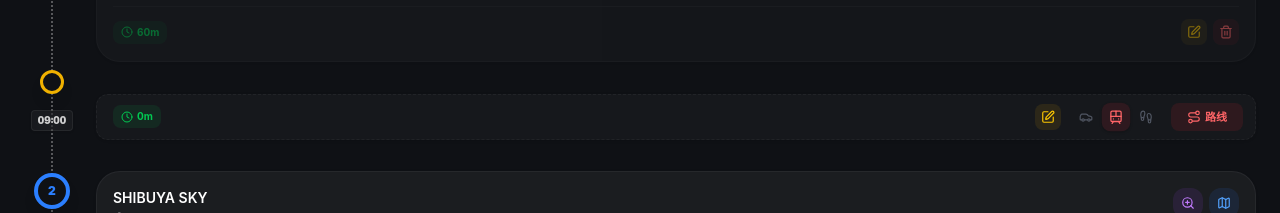
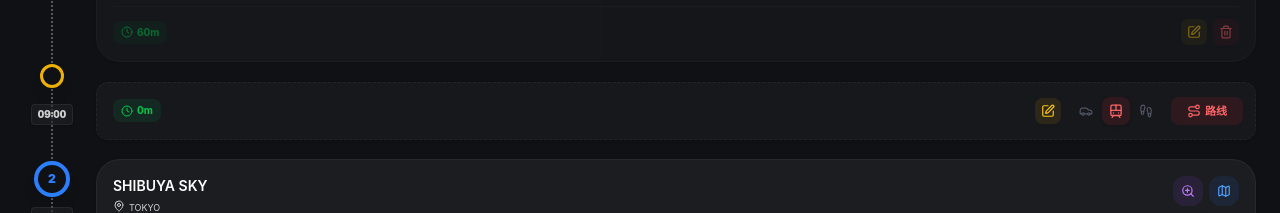
Before and after one commit to harvey1995/Travey, a React (Vite) app: page / in a window 1280 px wide. Shown: the part 487-700 px from the top of the page. Built offline with nearby package versions, Linux system fonts and the light colour scheme; no server answers.

Commit message:
Initial commit with trip planner code

```diff
--- a/src/App.jsx
+++ b/src/App.jsx
@@ -1175,7 +1175,7 @@
                           </div>
 
                           {idx < group.items.length - 1 && (
-                            <div key={`transport-${item.id}`} id={`transport-${item.id}`} className={`flex ${isMobileView ? 'gap-2' : 'gap-4'} py-3 items-center relative z-10 group`}>
+                            <div key={`transport-${item.id}`} id={`transport-${item.id}`} className={`flex ${isMobileView ? 'gap-2' : 'gap-4'} py-1.5 items-center relative z-10 group`}>
                               <div className="w-14 shrink-0 bg-transparent flex flex-col items-center justify-center relative z-20 -translate-y-5">
                                 <button
                                   onPointerDown={() => setActiveScaleId(`transport-${item.id}`)}
@@ -1203,7 +1203,7 @@
                                   {item.endTimeStr}
                                 </div>
                               </div>
-                              <div className={`relative z-20 flex-1 flex items-center justify-between px-3 py-2 rounded-xl border border-dashed shadow-sm transition-all duration-300 transform-gpu ${activeScaleId === `transport-${item.id}` ? 'scale-95' : 'scale-100'} ${isDarkMode ? 'bg-white/[0.03] border-white/5' : 'bg-white/60 border-gray-200'} ${item.transportDone ? 'opacity-50' : ''}`}>
+                              <div className={`relative z-20 flex-1 flex items-center justify-between px-3 py-3.5 rounded-xl border border-dashed shadow-sm transition-all duration-300 transform-gpu ${activeScaleId === `transport-${item.id}` ? 'scale-95' : 'scale-100'} ${isDarkMode ? 'bg-white/[0.03] border-white/5' : 'bg-white/60 border-gray-200'} ${item.transportDone ? 'opacity-50' : ''}`}>
                                 <div className="flex items-center min-w-0">
                                   <div className={`ml-1 flex items-center gap-1 px-2 py-1 rounded-lg transition-colors duration-[400ms] ${isDarkMode ? 'text-green-500 bg-green-500/10' : 'text-green-700 bg-green-100'} text-[10px] font-bold`}>
                                     <Clock className="w-3 h-3" /> {(item.transportDuration || 0) >= (isMobileView ? 1000 : 1000000) ? (isMobileView ? '999m+' : '999999m+') : (item.transportDuration || 0) + 'm'}
```
